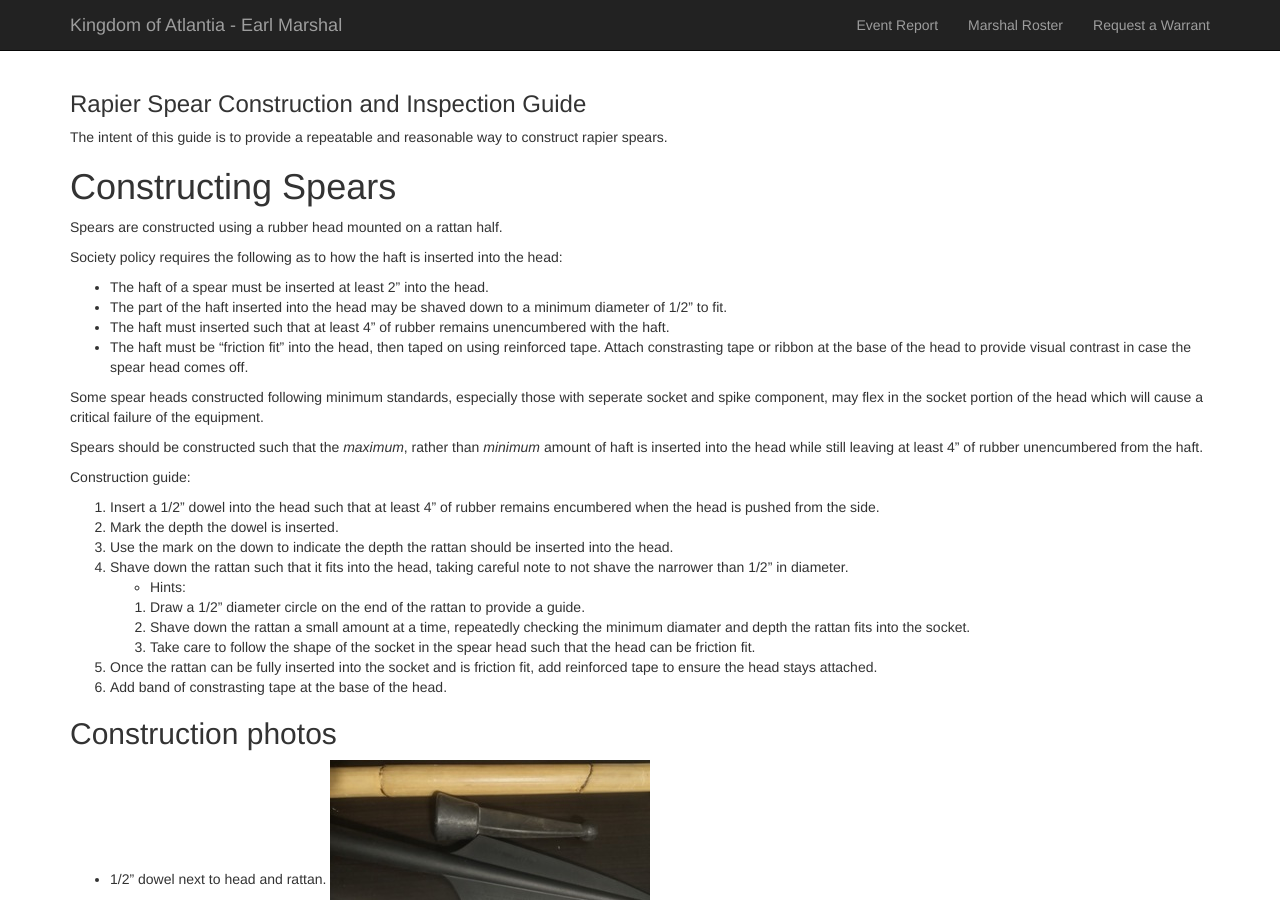
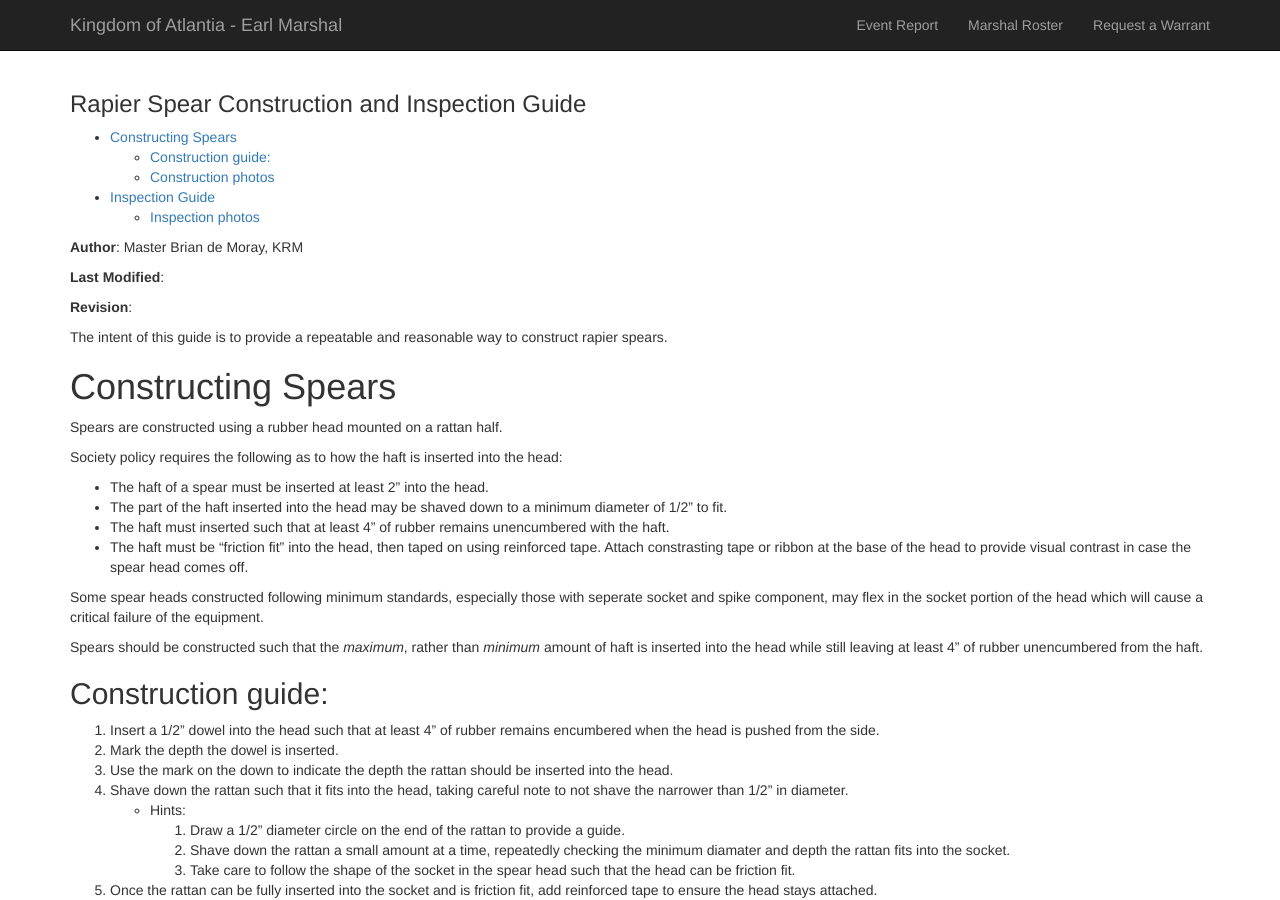
Before and after one commit to academie-de-espee/earl-marshal, a Jekyll site: the page built from rapier/spear-construction-and-inspection.md, in a window 1280 px wide and 900 px high. Built offline with Jekyll 4.4.1, drawn with Linux system fonts in a browser that asks for light colours.

Commit message:
layout updates

```diff
--- a/rapier/spear-construction-and-inspection.md
+++ b/rapier/spear-construction-and-inspection.md
@@ -2,6 +2,15 @@
 title: Rapier Spear Construction and Inspection Guide
 layout: default
 ---
+
+* TOC
+{:toc}
+
+**Author**: Master Brian de Moray, KRM
+
+**Last Modified**: {{ page.last_modified_at | date: '%Y-%m-%d' }}
+
+**Revision**: {{ site.git.last_commit.short_sha }}
 
 The intent of this guide is to provide a repeatable and reasonable way to construct rapier spears.
 
@@ -23,24 +32,29 @@ Spears should be constructed such that the *maximum*, rather than *minimum*
 amount of haft is inserted into the head while still leaving at least 4" of
 rubber unencumbered from the haft.
 
-Construction guide:
+## Construction guide:
 1. Insert a 1/2" dowel into the head such that at least 4" of rubber remains encumbered when the head is pushed from the side.
 2. Mark the depth the dowel is inserted.
 3. Use the mark on the down to indicate the depth the rattan should be inserted into the head.
 4. Shave down the rattan such that it fits into the head, taking careful note to not shave the narrower than 1/2" in diameter.
-  * Hints:
-    1. Draw a 1/2" diameter circle on the end of the rattan to provide a guide.
-    2. Shave down the rattan a small amount at a time, repeatedly checking the minimum diamater  and depth the rattan fits into the socket.
-    3. Take care to follow the shape of the socket in the spear head such that the head can be friction fit.
+    * Hints:
+        1. Draw a 1/2" diameter circle on the end of the rattan to provide a guide.
+        2. Shave down the rattan a small amount at a time, repeatedly checking the minimum diamater  and depth the rattan fits into the socket.
+        3. Take care to follow the shape of the socket in the spear head such that the head can be friction fit.
 5. Once the rattan can be fully inserted into the socket and is friction fit, add reinforced tape to ensure the head stays attached.
 6. Add band of constrasting tape at the base of the head.
 
 ## Construction photos
 * 1/2" dowel next to head and rattan.
+
 ![Dowel and rattan]({{ "/images/rapier/spear/small-spear-dowel.jpg" | absolute_url }})
+
 * Inserting 1/2" dowel into the head to mark depth of insertion.
+
 ![Dowel inserted]({{ "/images/rapier/spear/small-spear-measure.jpg" | absolute_url }})
+
 * Marking the depth the dowel was inserted onto the rattan.
+
 ![Insertion mark on rattan]({{ "/images/rapier/spear/small-spear-mark.jpg" | absolute_url }})
 
 # Inspection Guide
@@ -52,8 +66,13 @@ Construction guide:
 ## Inspection photos
 
 * Checking spear head flex at the tip
+
 ![Spear flex]({{ "/images/rapier/spear/small-spear-bend.jpg" | absolute_url }})
+
 * Checking spear head socket does not flex by pressing at the base of the blade.
+
 ![Spear flex at socket]({{ "/images/rapier/spear/small-spear-base-head.jpg" | absolute_url }})
+
 * Spear head that was installed incorrectly such that it flexes in the socket.  The rattan was only inserted 4", rather than the possible 7.5" possible with this particular head.
+
 ![Failed spear flex test]({{ "/images/rapier/spear/small-spear-base-head-bad.jpg" | absolute_url }})
```
